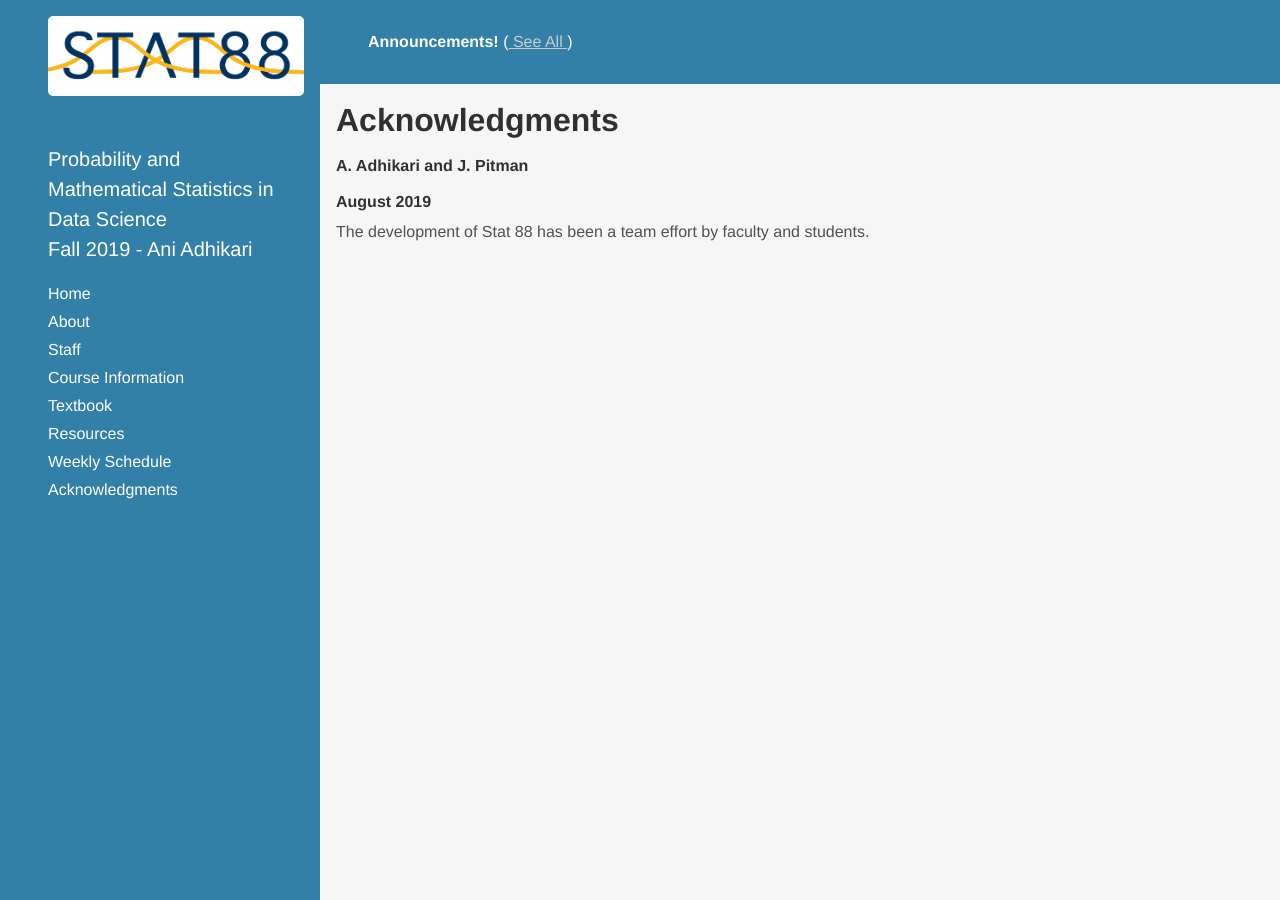
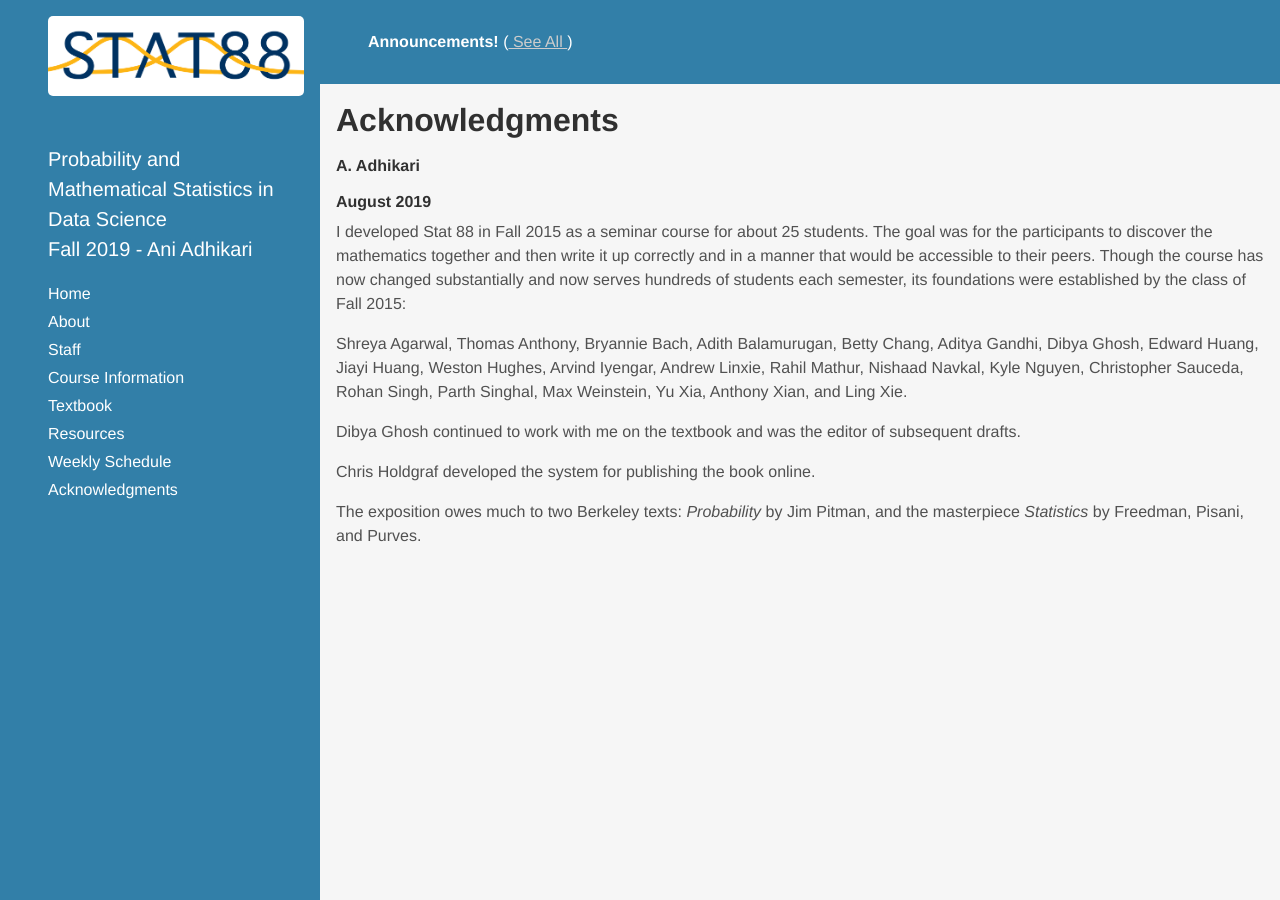
Before and after one commit to stat88/stat88.github.io, a Jekyll site: the page built from acknowledgments.md, in a window 1280 px wide. Built offline with Jekyll 4.4.1, drawn with Linux system fonts in a browser that asks for light colours; some web fonts are replaced.

Commit message:
New text

```diff
--- a/acknowledgments.md
+++ b/acknowledgments.md
@@ -3,22 +3,16 @@ layout: page
 title: Acknowledgments
 ---
 
-#### A. Adhikari and J. Pitman ####
+#### A. Adhikari ####
 
 #### August 2019 ####
 
-The development of Stat 88 has been a team effort by faculty and students.
+I developed Stat 88 in Fall 2015 as a seminar course for about 25 students. The goal was for the participants to discover the mathematics together and then write it up correctly and in a manner that would be accessible to their peers. Though the course has now changed substantially and now serves hundreds of students each semester, its foundations were established by the class of Fall 2015:
 
-<!---
-Dibya Ghosh and Jason Zhang have been central to course development, including course infrastructure, the prob140 Python library, the building and features of the interactive online textbook, computational and pedagogical aspects of several labs, quizzes, and overall pedagogy. They were also the Lead UGSIs (Undergraduate Student Instructors) in the initial offerings of the course.
+Shreya Agarwal, Thomas Anthony, Bryannie Bach, Adith Balamurugan, Betty Chang, Aditya Gandhi, Dibya Ghosh, Edward Huang, Jiayi Huang, Weston Hughes, Arvind Iyengar, Andrew Linxie, Rahil Mathur, Nishaad Navkal, Kyle Nguyen, Christopher Sauceda, Rohan Singh, Parth Singhal, Max Weinstein, Yu Xia, Anthony Xian, and Ling Xie.
 
-Max Weinstein completed the UGSI team in the pilot offering and worked on several labs. Kazu Kogachi and Mujahid Zaman have been part of the course staff as tutors and UGSIs since it was first offered.
+Dibya Ghosh continued to work with me on the textbook and was the editor of subsequent drafts.
 
-Discussion section structure and content owes much to Dibya Ghosh, Biyonka Liang, and Katherine Yen.
+Chris Holdgraf developed the system for publishing the book online.
 
-The textbook was rebuilt in Summer 2018 by Dominic Croce.
-
-The course logo, by Biyonka Liang, was the winning entry in a competition among students and staff in the pilot offering.
-
-Prob 140 has had outstandingly dedicated and creative staff teams. Apart from those mentioned above, the initial offerings were fortunate to have the contributions of Priyanka Bhoj, Alan Chuang, Arvind Iyengar, Serena Jiang, Tara Mirmira, Xinyi Ren, and Henry Zhu.
--->
+The exposition owes much to two Berkeley texts: *Probability* by Jim Pitman, and the masterpiece *Statistics* by Freedman, Pisani, and Purves.
```
